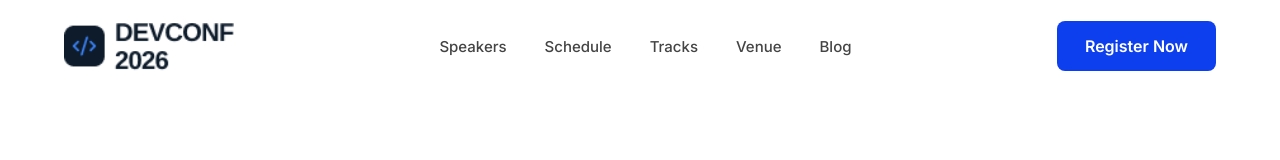
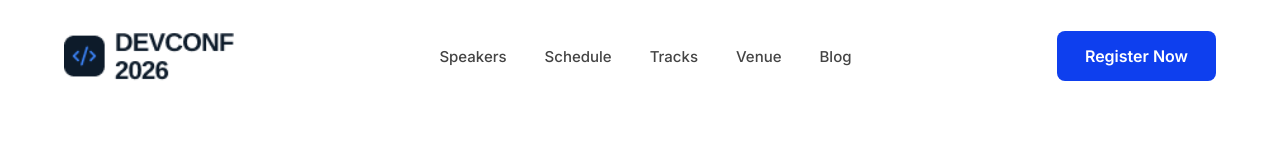
Before and after one commit to tamanna141101/Developer-Conference-, a plain HTML site: page index.html in a window 1280 px wide. Drawn offline with Linux system fonts and the light colour scheme.

Commit message:
Update Navbar ( adding header tag)

```diff
--- a/index.html
+++ b/index.html
@@ -5,7 +5,7 @@
     <meta charset="UTF-8">
     <meta name="viewport" content="width=device-width, initial-scale=1.0">
     <title>DevConf 2026</title>
-    <link rel="icon" type="image/png" href="./assets/logo-mini.pnggit">
+    <link rel="icon" type="image/png" href="./assets/logo-mini.png">
     <link rel="stylesheet" href="./style.css">
 
     <!-- Google font -->
@@ -18,6 +18,7 @@
 
 <body>
     <!--NAVBAR -->
+    <header>
         <nav class="navbar container">
             <div class="logo">
                 <a href="#">
@@ -35,11 +36,10 @@
 
             </ul>
 
-            <a href="#" class="btn-primary">
-                Register Now
-            </a>
+            <a href="#" class="btn-primary">Register Now</a>
         </nav>
-
+    </header>
+    <!--NAVBAR END -->
 
 </body>
 
--- a/style.css
+++ b/style.css
@@ -25,7 +25,7 @@ body{
 header{
 
     background:#fff;
-    padding:18px 0;
+    padding:10px 0;
 
 }
 
@@ -33,10 +33,6 @@ header{
     display:flex;
     justify-content:space-between;
     align-items:center;
-
-
-
-
 }
 
 .logo{
```
Lines whose indentation alone changed are shown as unchanged.
